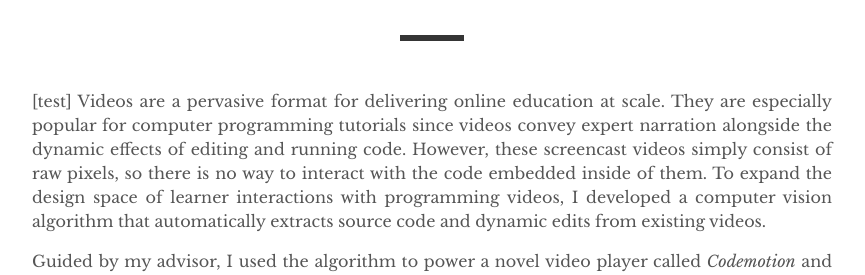
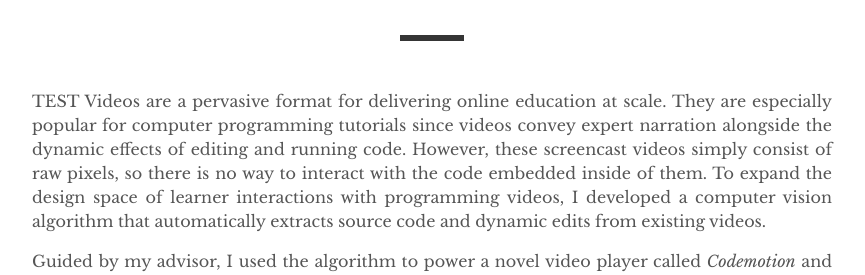
Before and after one commit to kandarpksk/kandarpksk.github.io, a Jekyll site: the page built from _posts/2018-01-28-codemotion.md, in a window 1280 px wide. Shown: the part 268-543 px from the top of the page, without its empty margins (208-1073 px from the left). Built offline with Jekyll 4.4.1, drawn with Linux system fonts in a browser that asks for light colours.

Commit message:
Update 2018-01-28-codemotion.md

```diff
--- a/_posts/2018-01-28-codemotion.md
+++ b/_posts/2018-01-28-codemotion.md
@@ -5,7 +5,7 @@ permalink: /codemotion
 excerpt_separator: <!--more-->
 ---
 
-[test] Videos are a pervasive format for delivering online education at scale. They are especially popular for computer programming tutorials since videos convey expert narration alongside the dynamic effects of editing and running code. However, these screencast videos simply consist of raw pixels, so there is no way to interact with the code embedded inside of them. To expand the design space of learner interactions with programming videos, I developed a computer vision algorithm that automatically extracts source code and dynamic edits from existing videos.
+TEST Videos are a pervasive format for delivering online education at scale. They are especially popular for computer programming tutorials since videos convey expert narration alongside the dynamic effects of editing and running code. However, these screencast videos simply consist of raw pixels, so there is no way to interact with the code embedded inside of them. To expand the design space of learner interactions with programming videos, I developed a computer vision algorithm that automatically extracts source code and dynamic edits from existing videos.
 
 Guided by my advisor, I used the algorithm to power a novel video player called *Codemotion* and then elicited ideas from potential users by running an usability study with 10 students followed by four participatory design workshops with 12 other students. Participants collectively generated ideas for 28 kinds of interactions such as inline code editing, code-based skimming, pop-up video search, and in-video coding exercises. (links to [conference talk slides](https://www.icloud.com/keynote/0CrqCVgrx10z1Dov72B_bmG-g#Codemotion-LAS18-Kandarp), [research paper](/files/codemotion-las2018-khandwala.pdf) and [code](https://github.com/kandarpksk/codemotion-las2018))
 
```
